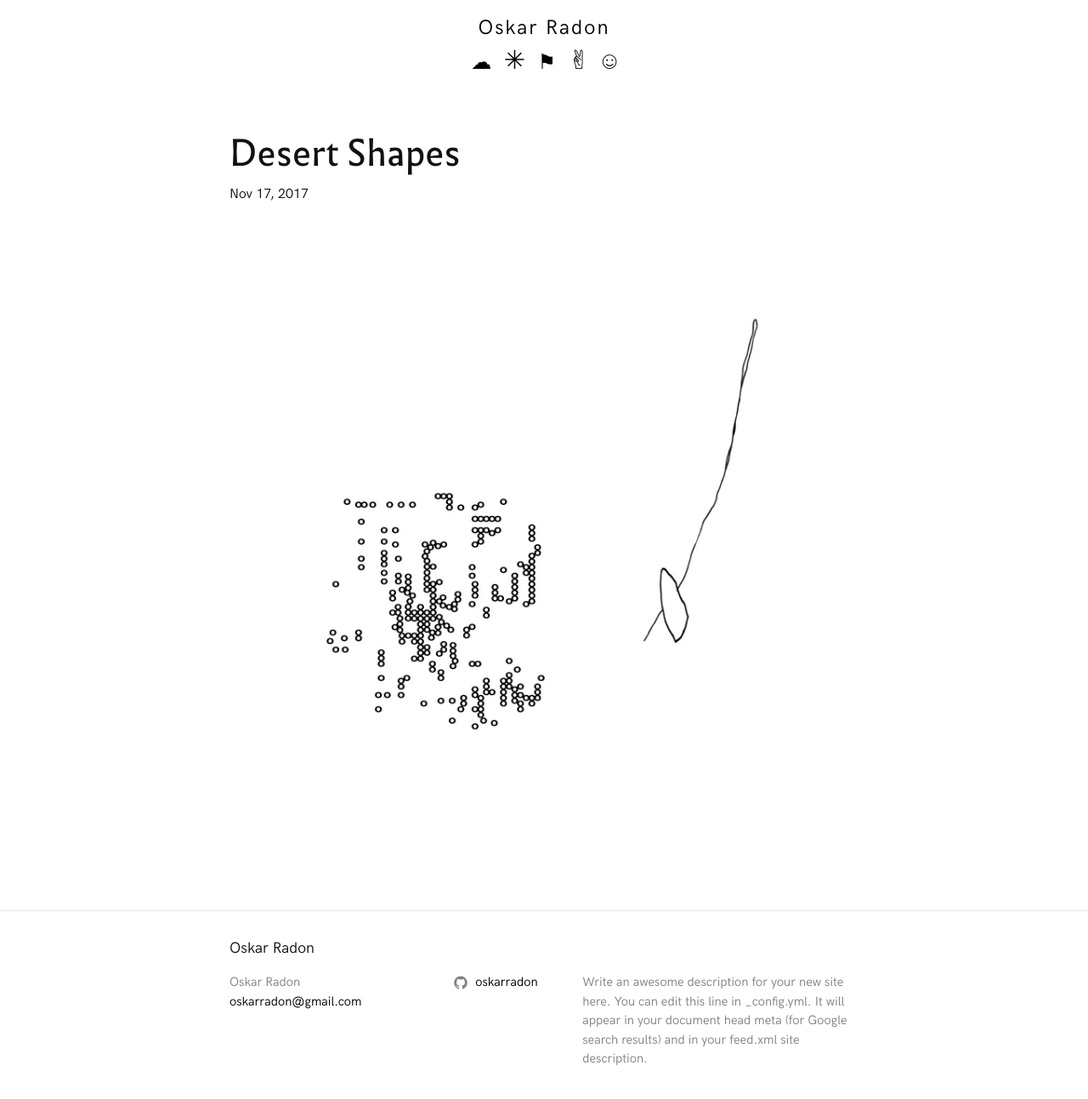
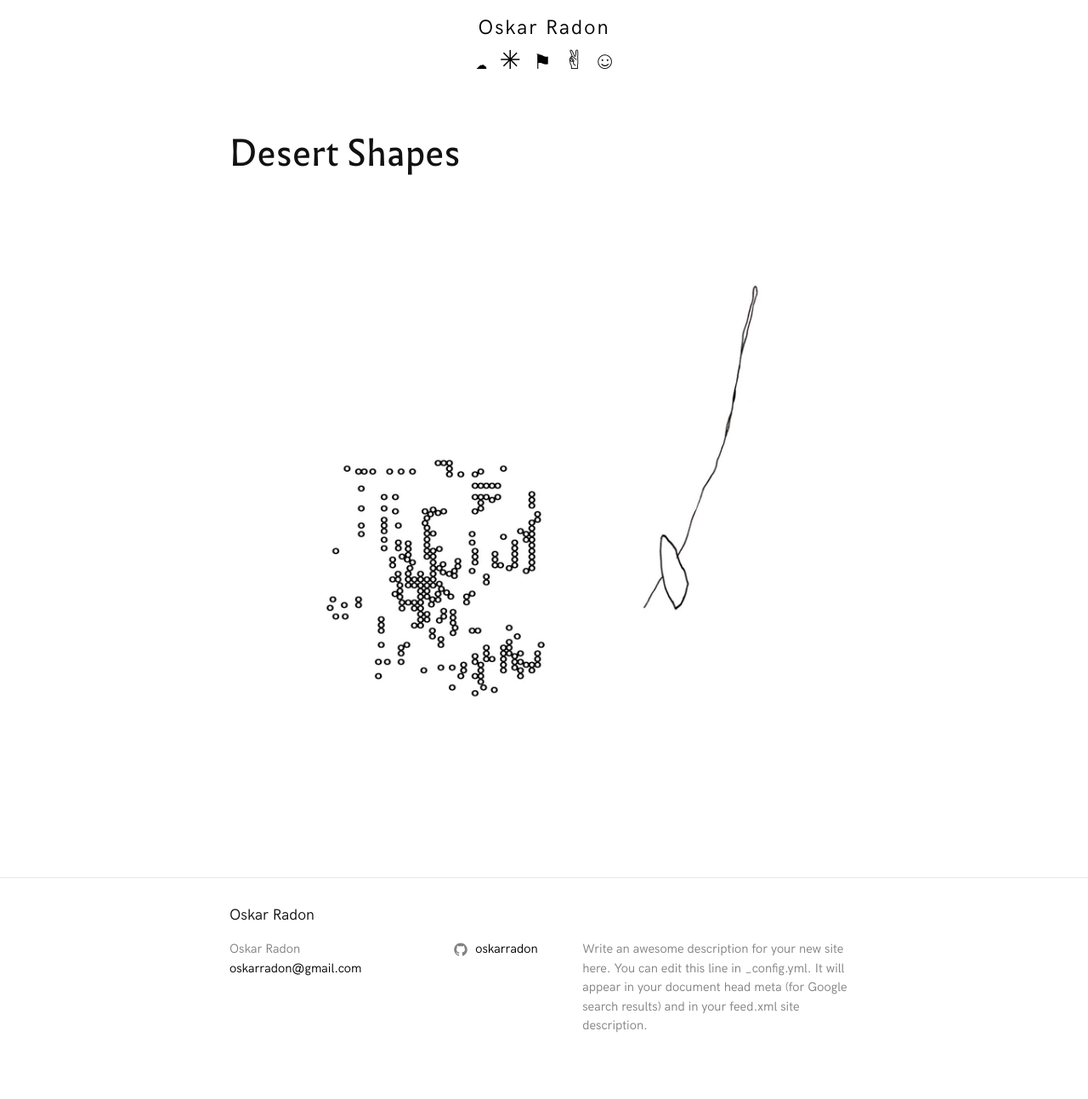
Before and after one commit to oskarradon/oskarradon.github.io-old, a Jekyll site: the page built from _posts/2017-11-16-desert-shapes.markdown, in a window 1280 px wide and 1317 px high. Shown: the top 1293 px of the window at 85% size. Built offline with Jekyll 4.4.1, drawn with Linux system fonts in a browser that asks for light colours.

```diff
--- a/_layouts/post.html
+++ b/_layouts/post.html
@@ -5,14 +5,6 @@
 
   <header class="post-header">
     <h1 class="post-title" itemprop="name headline">{{ page.title | escape }}</h1>
-    <p class="post-meta">
-      <time datetime="{{ page.date | date_to_xmlschema }}" itemprop="datePublished">
-        {% assign date_format = site.minima.date_format | default: "%b %-d, %Y" %}
-        {{ page.date | date: date_format }}
-      </time>
-      {% if page.author %}
-        • <span itemprop="author" itemscope itemtype="http://schema.org/Person"><span itemprop="name">{{ page.author }}</span></span>
-      {% endif %}</p>
   </header>
 
   <div class="post-content" itemprop="articleBody">
--- a/_sass/partials/_layout.scss
+++ b/_sass/partials/_layout.scss
@@ -31,7 +31,6 @@
   }
 
   button {
-    font-size: $base-font-size * 1.5;
     padding: 0px;
   }
 }
```
